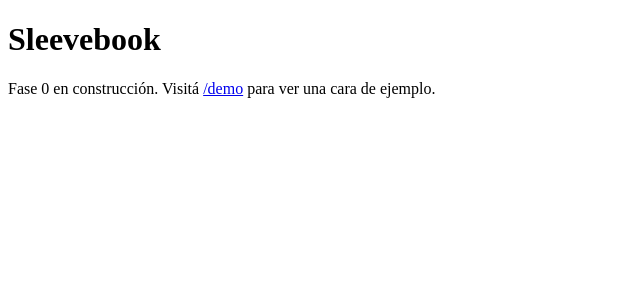
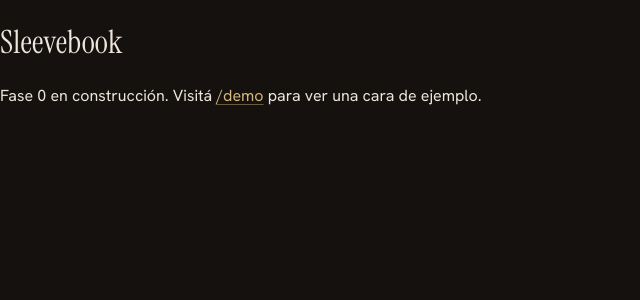
Before and after one commit to johansneirap/sleevebook, a Next.js app in the folder apps/web/: page / in a window 1280 px wide. Shown: the top 300 px of the page, without its empty margins (0-640 px from the left). Built offline with nearby package versions, Linux system fonts and the light colour scheme.

Commit message:
feat(web): tema por defecto "Galería" y estilos base del design brief (Fase 2, ola 4)
El preset default pasa a la paleta del brief (terciopelo, lino, foil);
el blanco anterior sigue disponible como "Clásico" (clasico).

Co-Authored-By: Claude Opus 5.5 <noreply@anthropic.com>

```diff
--- a/apps/web/src/app/globals.css
+++ b/apps/web/src/app/globals.css
@@ -36,3 +36,86 @@
   font-family: var(--font-data);
   font-variant-numeric: tabular-nums;
 }
+
+/* Base element styles: the UI is the case, the cards are the jewel. */
+html {
+  color-scheme: dark;
+}
+
+body {
+  margin: 0;
+  background: var(--velvet);
+  color: var(--linen);
+  font-family: var(--font-ui);
+  -webkit-font-smoothing: antialiased;
+}
+
+h1,
+h2,
+h3 {
+  font-family: var(--font-display);
+  font-weight: 400;
+  letter-spacing: 0.005em;
+}
+
+a {
+  color: var(--foil);
+  text-decoration-color: var(--rule);
+  text-underline-offset: 3px;
+  transition: color 240ms var(--ease-out-expo);
+}
+
+a:hover {
+  color: var(--linen);
+}
+
+button,
+input,
+select,
+textarea {
+  font: inherit;
+  font-size: 0.875rem;
+  color: var(--linen);
+  background: var(--velvet-raised);
+  border: 1px solid color-mix(in srgb, var(--linen) 16%, transparent);
+  border-radius: 2px;
+  padding: 0.35em 0.75em;
+  transition:
+    border-color 240ms var(--ease-out-expo),
+    background-color 240ms var(--ease-out-expo);
+}
+
+button {
+  cursor: pointer;
+  font-variant-caps: all-small-caps;
+  letter-spacing: 0.1em;
+}
+
+button:hover:not(:disabled),
+input:hover,
+select:hover,
+textarea:hover {
+  border-color: var(--rule);
+}
+
+button:disabled {
+  opacity: 0.45;
+  cursor: default;
+}
+
+:focus-visible {
+  outline: 1px solid var(--foil);
+  outline-offset: 2px;
+}
+
+::selection {
+  background: color-mix(in srgb, var(--foil) 35%, transparent);
+}
+
+@media (prefers-reduced-motion: reduce) {
+  *,
+  *::before,
+  *::after {
+    transition-duration: 1ms !important;
+  }
+}
```
Also changed, not shown: apps/web/src/lib/theme-presets.ts (+8 -0 lines).
